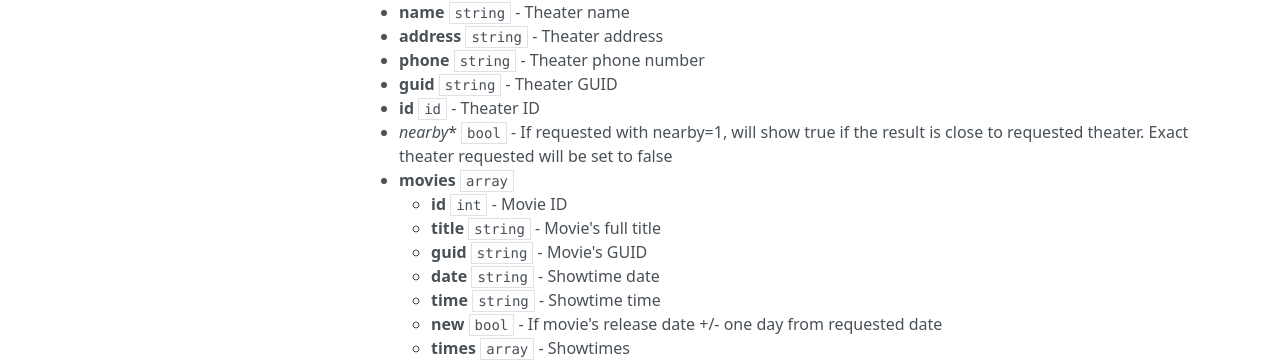
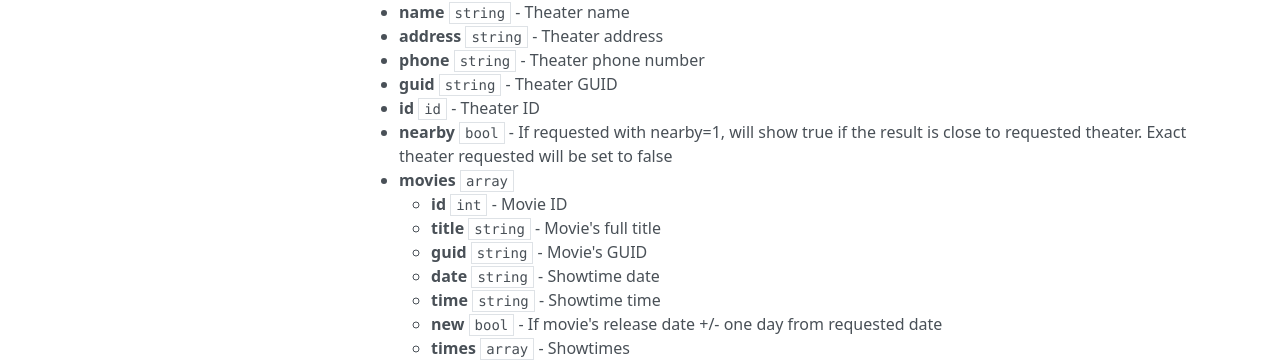
Before and after one commit to pointslocal/admin-docs, an MkDocs documentation site: the page built from docs/api_events_showtimes.md, in a window 1280 px wide and 1308 px high. Shown: the part 478-839 px from the top of the window. Built offline with MkDocs 1.6.1, drawn with Linux system fonts in a browser that asks for light colours; nearby versions of some CDN libraries; old or Windows-style settings are respelled for this version of MkDocs.

Commit message:
formatting

````diff
--- a/docs/api_events_showtimes.md
+++ b/docs/api_events_showtimes.md
@@ -15,7 +15,7 @@
 - **phone** ```string``` - Theater phone number
 - **guid** ```string``` - Theater GUID
 - **id** ```id``` - Theater ID
-- *nearby** ```bool``` - If requested with nearby=1, will show true if the result is close to requested theater.  Exact theater requested will be set to false
+- **nearby** ```bool``` - If requested with nearby=1, will show true if the result is close to requested theater.  Exact theater requested will be set to false
 - **movies** ```array```
     - **id** ```int``` - Movie ID
     - **title** ```string``` - Movie's full title
````
